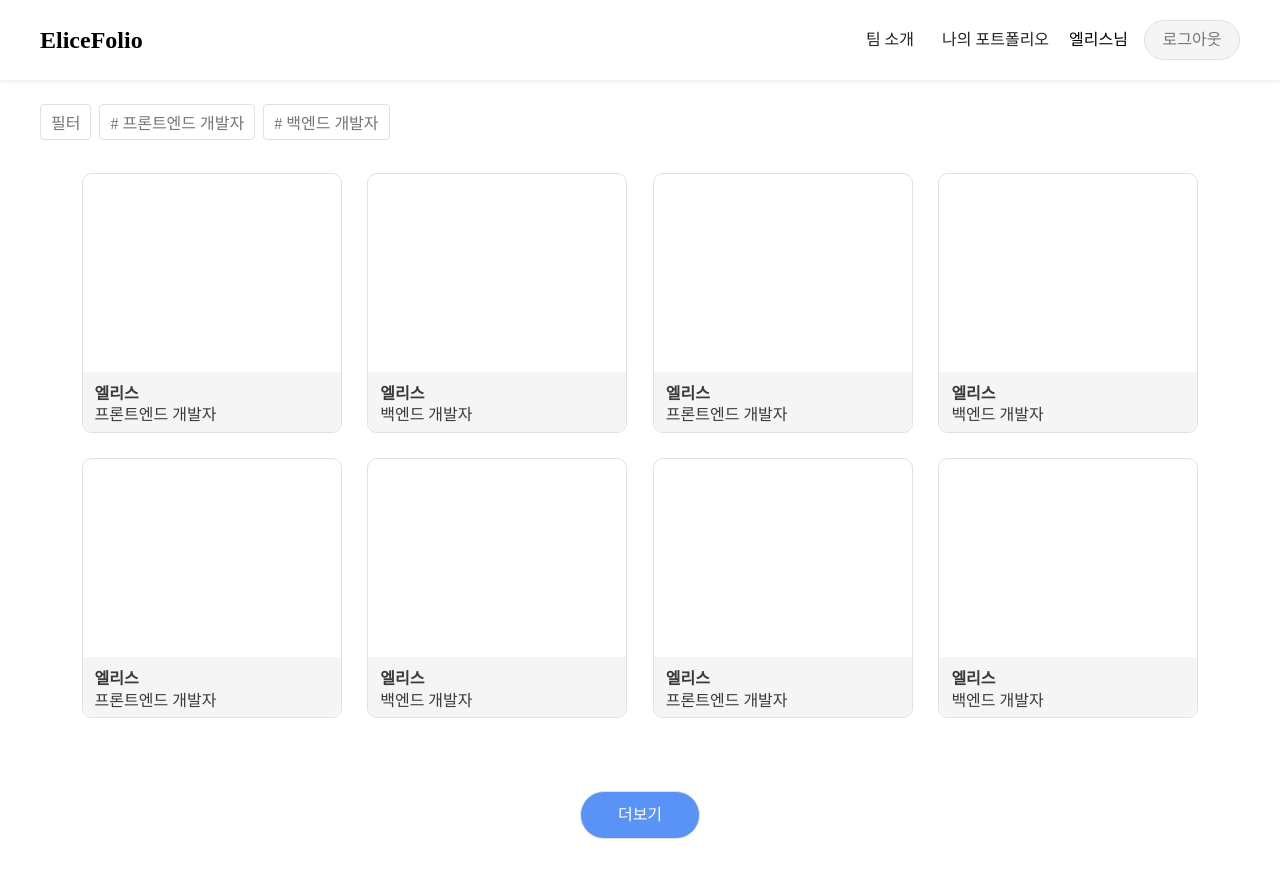
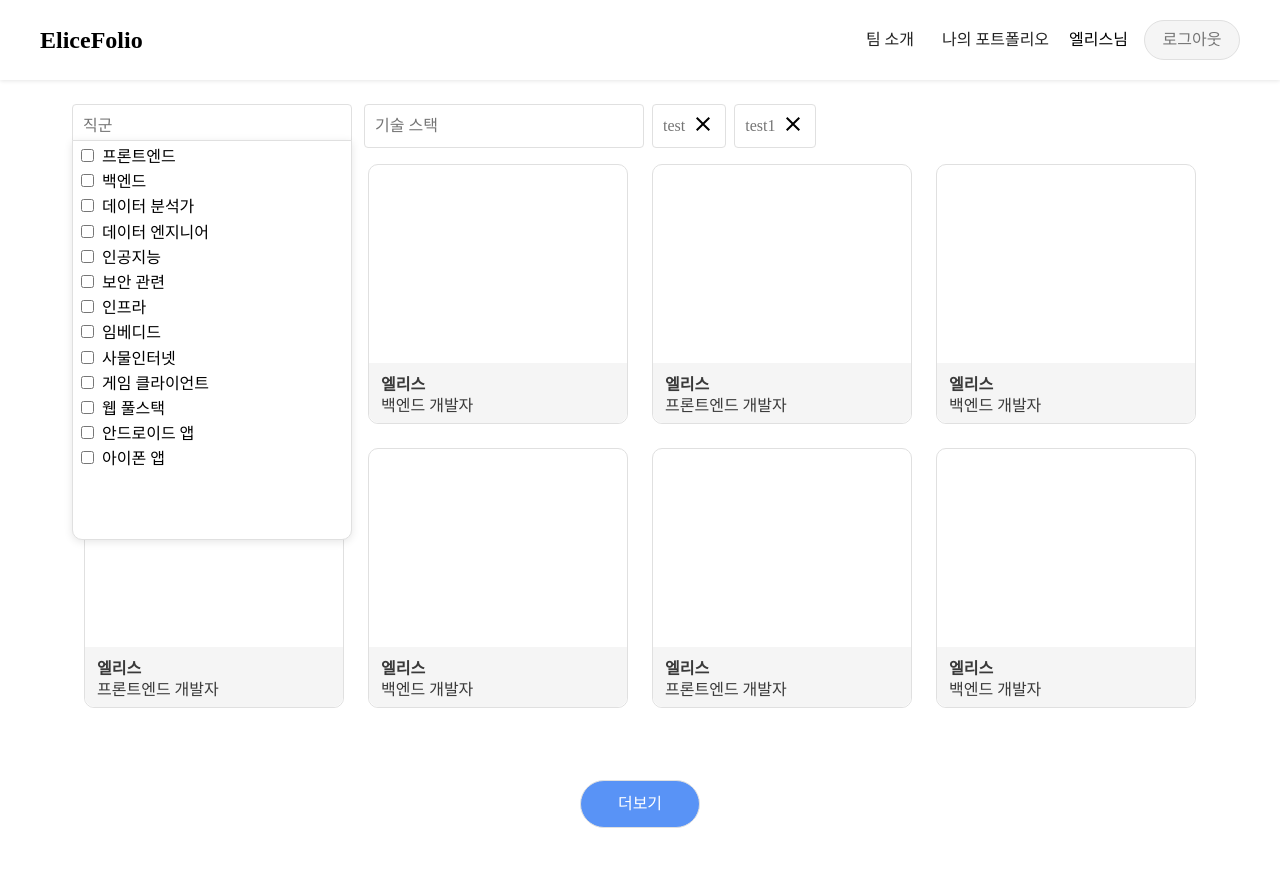
Before and after one commit to kkonieo/ts_shampoo, a React (Create React App) app: page / in a window 1280 px wide. Shown: the top 878 px of the page. Built offline with nearby package versions, Linux system fonts and the light colour scheme.

Commit message:
feat: 필터 UI 구현, 필터 외부 클릭시 사라지게 하는 기능 추가 #14

```diff
--- a/src/components/home/portfolioList/PortfolioList.tsx
+++ b/src/components/home/portfolioList/PortfolioList.tsx
@@ -41,5 +41,39 @@ export const PortfolioList = (): JSX.Element => {
             job: '백엔드 개발자',
         },
     ];
-    return <PortfolioListView userInfo={userInfo} />;
+
+    const positions: string[] = [
+        '프론트엔드',
+        '백엔드',
+        '데이터 분석가',
+        '데이터 엔지니어',
+        '인공지능',
+        '보안 관련',
+        '인프라',
+        '임베디드',
+        '사물인터넷',
+        '게임 클라이언트',
+        '웹 풀스택',
+        '안드로이드 앱',
+        '아이폰 앱',
+    ];
+
+    const stacks: string[] = [
+        'Java',
+        'JavaScript',
+        'Python',
+        'Djanggo',
+        'React',
+        'Typescript',
+        'Flask',
+        'git',
+        'Vue',
+        'HTML',
+        'CSS',
+        'SCSS',
+        'jQuery',
+        'Docker',
+    ];
+
+    return <PortfolioListView userInfo={userInfo} positions={positions} stacks={stacks} />;
 };
--- a/src/components/home/portfolioList/PortfolioListView.tsx
+++ b/src/components/home/portfolioList/PortfolioListView.tsx
@@ -1,58 +1,75 @@
-import { useState } from 'react';
+import { useCallback, useRef, useState } from 'react';
 import { Link } from 'react-router-dom';
 import styled from 'styled-components';
 
 const PortfolioListSection = styled.section`
-    min-width: 80vw;
+    position: relative;
+`;
+const PortfolioListContainerDiv = styled.div`
+    max-width: 1200px;
     margin: 0 auto;
     margin-top: 24px;
-    position: relative;
 `;
 const FilterDiv = styled.div`
     display: flex;
     height: 36px;
-    margin-bottom: 20px;
-    padding: 0 40px;
+    margin-bottom: 12px;
+    padding: 0 20px;
+`;
+const FilterPositionDiv = styled.div`
+    position: relative;
+`;
+const FilterButton = styled.button`
+    width: 280px;
+    height: 44px;
+    border: 1px solid #e0e0e0;
+    padding: 10px;
+    margin-left: 12px;
+    color: #757575;
+    border-radius: 4px;
+    text-align: left;
+`;
+const InputDiv = styled.div`
+    margin: 6px 8px;
+    font-size: 16px;
+`;
+const FilterInput = styled.input`
+    margin-right: 8px;
+`;
+const FilterLabel = styled.label``;
+const FilterContainerForm = styled.form`
+    width: 280px;
+    height: 400px;
+    position: absolute;
+    bottom: -400px;
+    left: 0;
+    margin-left: 12px;
+    background-color: #fff;
+    border: 1px solid #e0e0e0;
+    border-radius: 0 0 10px 10px;
+    box-shadow: 0 2px 8px rgb(0, 0, 0, 0.1);
+`;
+const FilterStackDiv = styled.div`
+    position: relative;
 `;
 
-const FilterButton = styled.button`
-    height: 36px;
-    border: 1px solid #e0e0e0;
-    padding: 10px;
-    position: relative;
-    color: #757575;
-    border-radius: 4px;
-`;
-const FilterForm = styled.form`
-    width: 300px;
-    height: 140px;
-    position: absolute;
-    bottom: -140px;
-    left: 0;
-    background-color: #f5f5f5;
-`;
-const FilterIntput = styled.input`
-    margin-top: 60px;
-    width: 260px;
-    height: 40px;
-    border-radius: 9999px;
-`;
-const FilterCloseButton = styled.button`
-    position: absolute;
-    top: 20px;
-    right: 20px;
-`;
-const FilterItems = styled.button`
-    height: 36px;
+const FilterItems = styled.div`
+    height: 44px;
     border: 1px solid #e0e0e0;
     border-radius: 4px;
     padding: 10px;
     margin-left: 8px;
     color: #757575;
+    display: flex;
+    align-items: center;
+    justify-content: center;
+`;
+const CloseButton = styled.button`
+    /* border: 2px solid blue; */
+    padding-left: 6px;
 `;
 
 const UserPortfolioListDiv = styled.div`
-    /* border: 2px solid blue; */
     display: flex;
     flex-wrap: wrap;
     margin: 0 auto;
@@ -108,8 +125,18 @@ interface UserInfoProps {
     name: string;
     job: string;
 }
-export const PortfolioListView = ({ userInfo }: { userInfo: Array<UserInfoProps> }) => {
-    const [filterActive, setFilterActive] = useState<boolean>(false);
+export const PortfolioListView = ({
+    userInfo,
+    positions,
+    stacks,
+}: {
+    userInfo: Array<UserInfoProps>;
+    positions: Array<string>;
+    stacks: Array<string>;
+}) => {
+    const [positionActive, setPositionActive] = useState<boolean>(true);
+    const [stackActive, setStackActive] = useState<boolean>(false);
+    const [selectedFilter, setSelectedFilter] = useState<string[]>(['test', 'test1']);
 
     // Portfolio 카드 컴포넌트
     const Portfolio = ({ name, job }: UserInfoProps): JSX.Element => {
@@ -123,47 +150,86 @@ export const PortfolioListView = ({ userInfo }: { userInfo: Array<UserInfoProps>
         );
     };
 
+    let UserPortfolioList: JSX.Element[] = userInfo.map((item: UserInfoProps, idx) => {
+        return <Portfolio key={idx} {...item} />;
+    });
+
     // TODO: filter 구현하기
-    const Filter = (): JSX.Element => {
+    const filterBox: any = useRef(null);
+    const Filter = ({ data, type }: { data: Array<string>; type: string }): JSX.Element => {
+        const dataList = data.map((item, idx) => {
             return (
-            <FilterForm>
-                <label>
-                    <FilterIntput type="text" />
-                </label>
-                <FilterCloseButton
-                    onClick={() => {
-                        setFilterActive(false);
-                    }}
-                >
-                    닫기
-                </FilterCloseButton>
-            </FilterForm>
+                <InputDiv key={idx}>
+                    <FilterInput type="checkbox" value={item} id={item} />
+                    <FilterLabel htmlFor={item}>{item}</FilterLabel>
+                </InputDiv>
+            );
+        });
+        return (
+            <FilterContainerForm ref={filterBox}>
+                <div>{dataList}</div>
+            </FilterContainerForm>
         );
     };
 
-    let UserPortfolioList: JSX.Element[] = userInfo.map((item: UserInfoProps) => {
-        return <Portfolio {...item} />;
+    // filter 에서 외부를 클릭했을시, filter form이 사라지게 하는 로직
+    const onLeaveFocusFilter = useCallback((e) => {
+        if (!filterBox.current) return;
+        if (!filterBox.current.contains(e.target)) {
+            setPositionActive(false);
+            setStackActive(false);
+        }
+    }, []);
+
+    const selectedFilterList = selectedFilter.map((item, idx) => {
+        return (
+            <FilterItems key={idx}>
+                {item}
+                <CloseButton>
+                    <img alt="close button" src={`${process.env.PUBLIC_URL}/img/close.svg`} />
+                </CloseButton>
+            </FilterItems>
+        );
     });
 
     return (
-        <PortfolioListSection>
+        <PortfolioListSection onClick={onLeaveFocusFilter}>
+            <PortfolioListContainerDiv>
+                {/* Filter */}
                 <FilterDiv>
+                    {/* Position */}
+                    <FilterPositionDiv>
                         <FilterButton
                             onClick={() => {
-                        setFilterActive(true);
+                                positionActive ? setPositionActive(false) : setPositionActive(true);
                             }}
                         >
-                    필터
-                    {filterActive && <Filter />}
+                            직군
                         </FilterButton>
-                {/* TODO: filter를 어떤식으로 만들건지 */}
-                <FilterItems># 프론트엔드 개발자</FilterItems>
-                <FilterItems># 백엔드 개발자</FilterItems>
+                        {positionActive && <Filter data={positions} type="position" />}
+                    </FilterPositionDiv>
+                    {/* Stack */}
+                    <FilterStackDiv>
+                        <FilterButton
+                            onClick={() => {
+                                stackActive ? setStackActive(false) : setStackActive(true);
+                            }}
+                        >
+                            기술 스택
+                        </FilterButton>
+                        {stackActive && <Filter data={stacks} type="stack" />}
+                    </FilterStackDiv>
+                    <br />
+                    {/* Selected filter list */}
+                    {selectedFilter && selectedFilterList}
                 </FilterDiv>
+                {/* Portfolio List */}
                 <UserPortfolioListDiv>{UserPortfolioList}</UserPortfolioListDiv>
+                {/* MORE Button */}
                 <MoreDiv>
                     <MoreButton>더보기</MoreButton>
                 </MoreDiv>
+            </PortfolioListContainerDiv>
         </PortfolioListSection>
     );
 };
```
Lines whose indentation alone changed are shown as unchanged.
